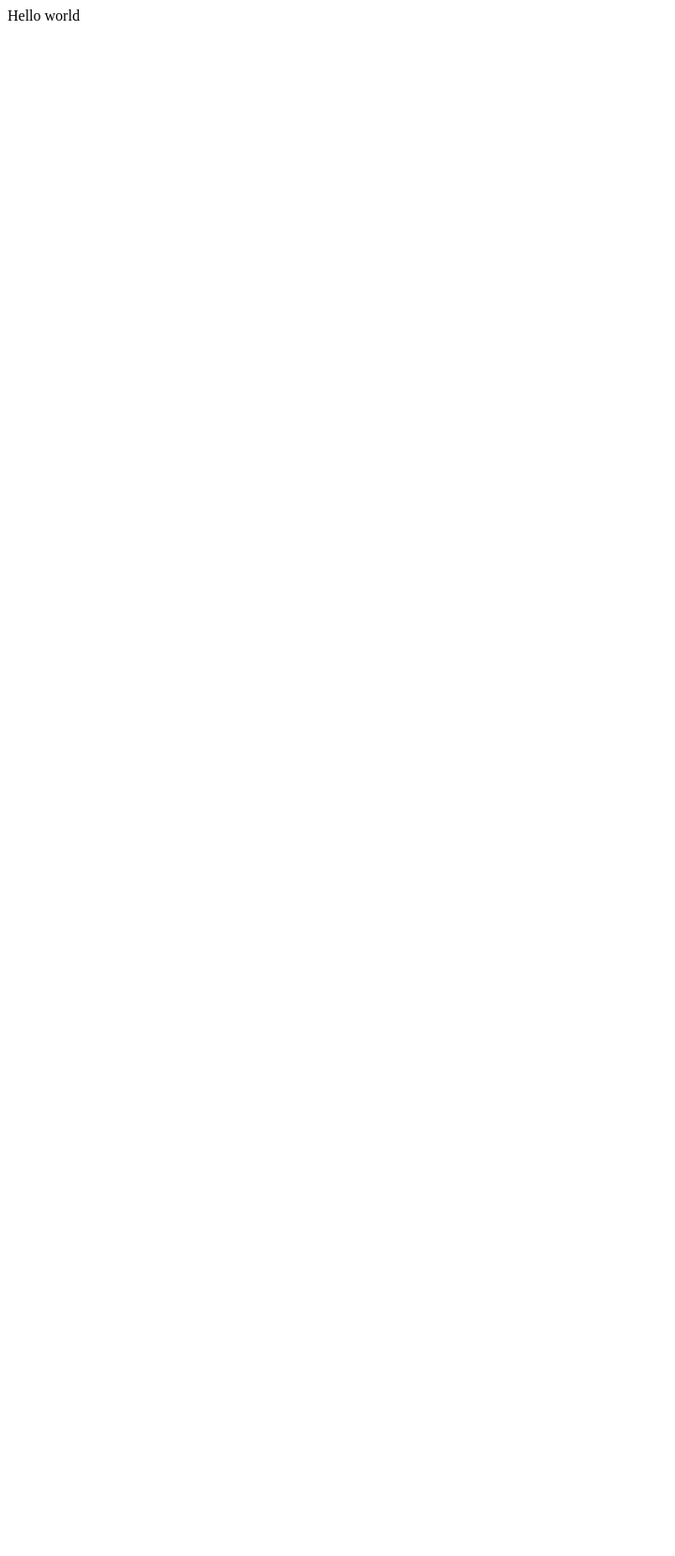
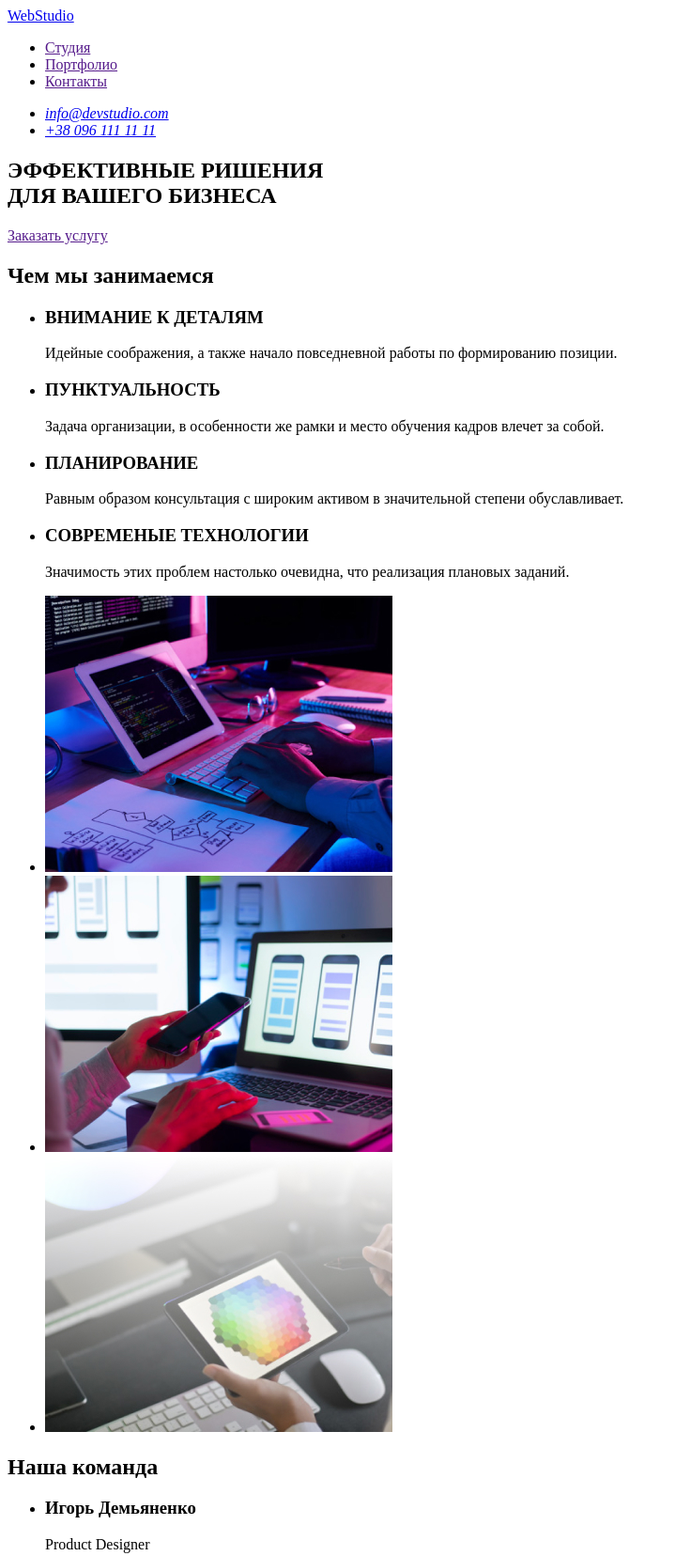
Before and after one commit to Vitaliy-Melnychuk/tech-skills2, a plain HTML site: page index.html in a window 1280 px wide. Shown: the top 1656 px of the page at 94% size, without its empty margins (0-719 px from the left). Before the commit the page ends 800 px from the top, so only its background shows below. Drawn offline with Linux system fonts and the light colour scheme.

Commit message:
Made homework

```diff
--- a/index.html
+++ b/index.html
@@ -1,11 +1,99 @@
 <!DOCTYPE html>
-<html lang="en">
+<html lang="ru">
 <head>
     <meta charset="UTF-8">
     <meta name="viewport" content="width=device-width, initial-scale=1.0">
-    <title>Document</title>
+    <title>WebStudio</title>
 </head>
 <body>
-    Hello world
+    <header>
+        <nav>
+            <a href="index.html">WebStudio</a>
+            <ul>
+                <li><a href="">Студия</a></li>
+                <li><a href="">Портфолио</a></li>
+                <li><a href="">Контакты</a></li>
+            </ul>
+        </nav>
+        <address>
+            <ul>
+                <li><a href="mailto:info@devstudio.com">info@devstudio.com</a></li>
+                <li><a href="tel:+380961111111">+38 096 111 11 11</a></li>
+            </ul>
+        </address>
+    </header>
+    <main>
+        <section>
+            <h1>ЭФФЕКТИВНЫЕ РИШЕНИЯ<br/> ДЛЯ ВАШЕГО БИЗНЕСА</h1>
+            <a href="">Заказать услугу</a>
+        </section>
+        <section>
+            <h2>Чем мы занимаемся</h2>
+            <ul>
+                <li>
+                    <h3>ВНИМАНИЕ К ДЕТАЛЯМ</h3>
+                    <p>Идейные соображения, а также начало повседневной работы по формированию позиции.</p>
+                </li>
+                <li>
+                    <h3>ПУНКТУАЛЬНОСТЬ</h3>
+                    <p>Задача организации, в особенности же рамки и место обучения кадров влечет за собой.</p>
+                </li>
+                <li>
+                    <h3>ПЛАНИРОВАНИЕ</h3>
+                    <p>Равным образом консультация с широким активом в значительной степени обуславливает.</p>
+                </li>
+                <li>
+                    <h3>СОВРЕМЕНЫЕ ТЕХНОЛОГИИ</h3>
+                    <p>Значимость этих проблем настолько очевидна, что реализация плановых заданий.</p>
+                </li>
+            </ul>
+            <ul>
+                <li>
+                    <img src="images/designing.jpg" alt="photo" width="370">
+                </li>
+                <li>
+                    <img src="images/realization.jpg" alt="photo" width="370">
+                </li>
+                <li>
+                    <img src="images/result.jpg" alt="photo" width="370">
+                </li>
+            </ul>
+        </section>
+        <section>
+            <h2>Наша команда</h2>
+            <ul>
+                <li>
+                    <h3>Игорь Демьяненко</h3>
+                    <p>Product Designer</p>
+                    <img src="images/igor.jpg" alt="photo" width="270">
+                </li>
+                <li>
+                    <h3>Ольга Репина</h3>
+                    <p>Frontend Developer</p>
+                    <img src="images/olga.jpg" alt="photo" width="270">
+                </li>
+                <li>
+                    <h3>Николай Тарасов</h3>
+                    <p>Marketing</p>
+                    <img src="images/mykola.jpg" alt="photo" width="270">
+                </li>
+                <li>
+                    <h3>Михаил Ермаков</h3>
+                    <p>UI Designer</p>
+                    <img src="images/mykhailo.jpg" alt="photo" width="270">
+                </li>
+            </ul>
+        </section>
+    </main>
+    <footer>
+        <a href="index.html">WebStudio</a>
+        <address>
+            <ul>
+                <li><a href="#">г. Киев, пр-т Леси Украинки, 26</a></li>
+                <li><a href="mailto:info@example.com">info@example.com</a></li>
+                <li><a href="tel:+380991111111">+38 099 111 11 11</a></li>
+            </ul>
+        </address>
+    </footer>
 </body>
 </html>
```
Also changed, not shown: images/designing.jpg (added), images/igor.jpg (added), images/mykhailo.jpg (added), images/mykola.jpg (added), images/olga.jpg (added), images/realization.jpg (added), images/result.jpg (added).
